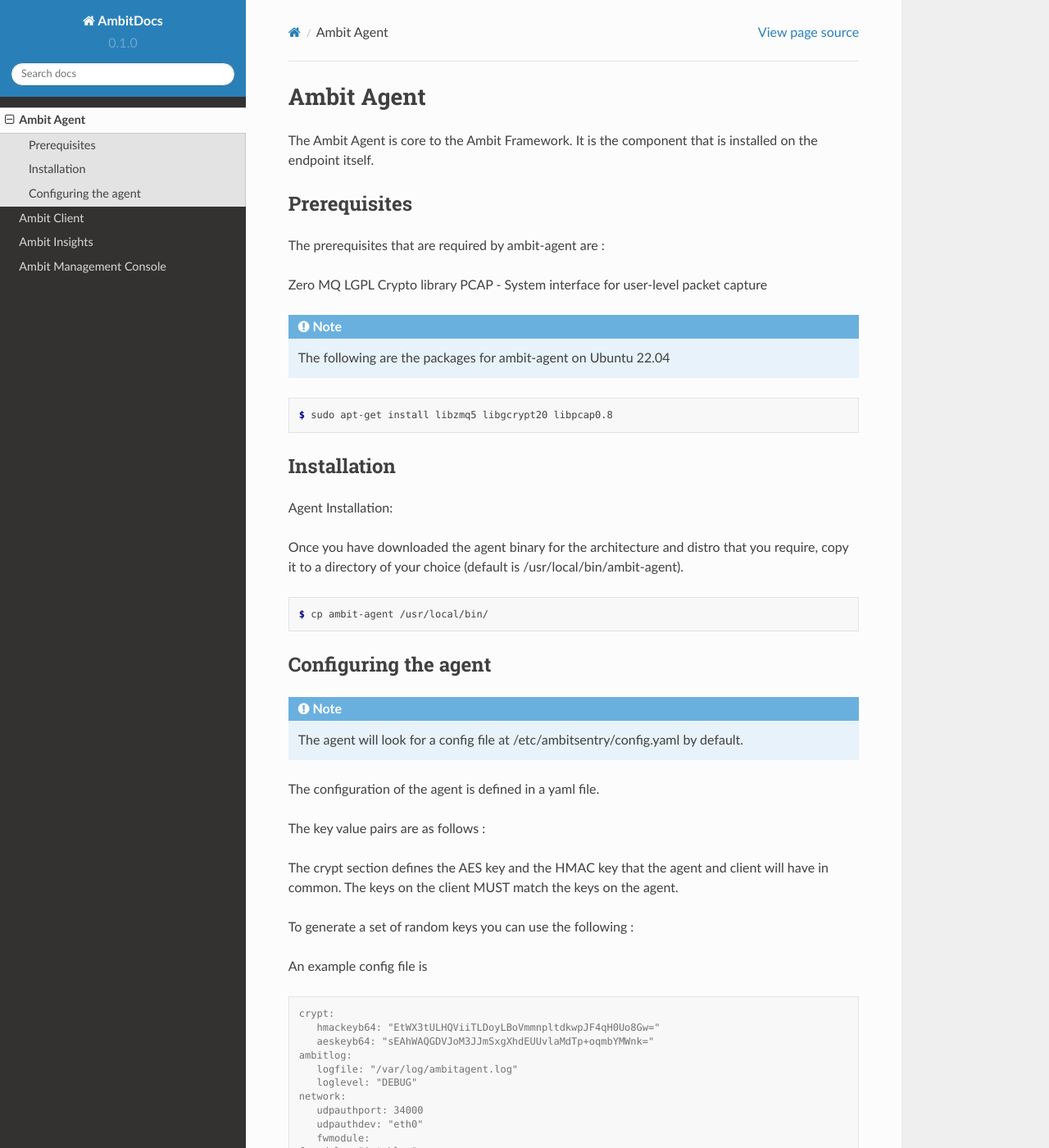
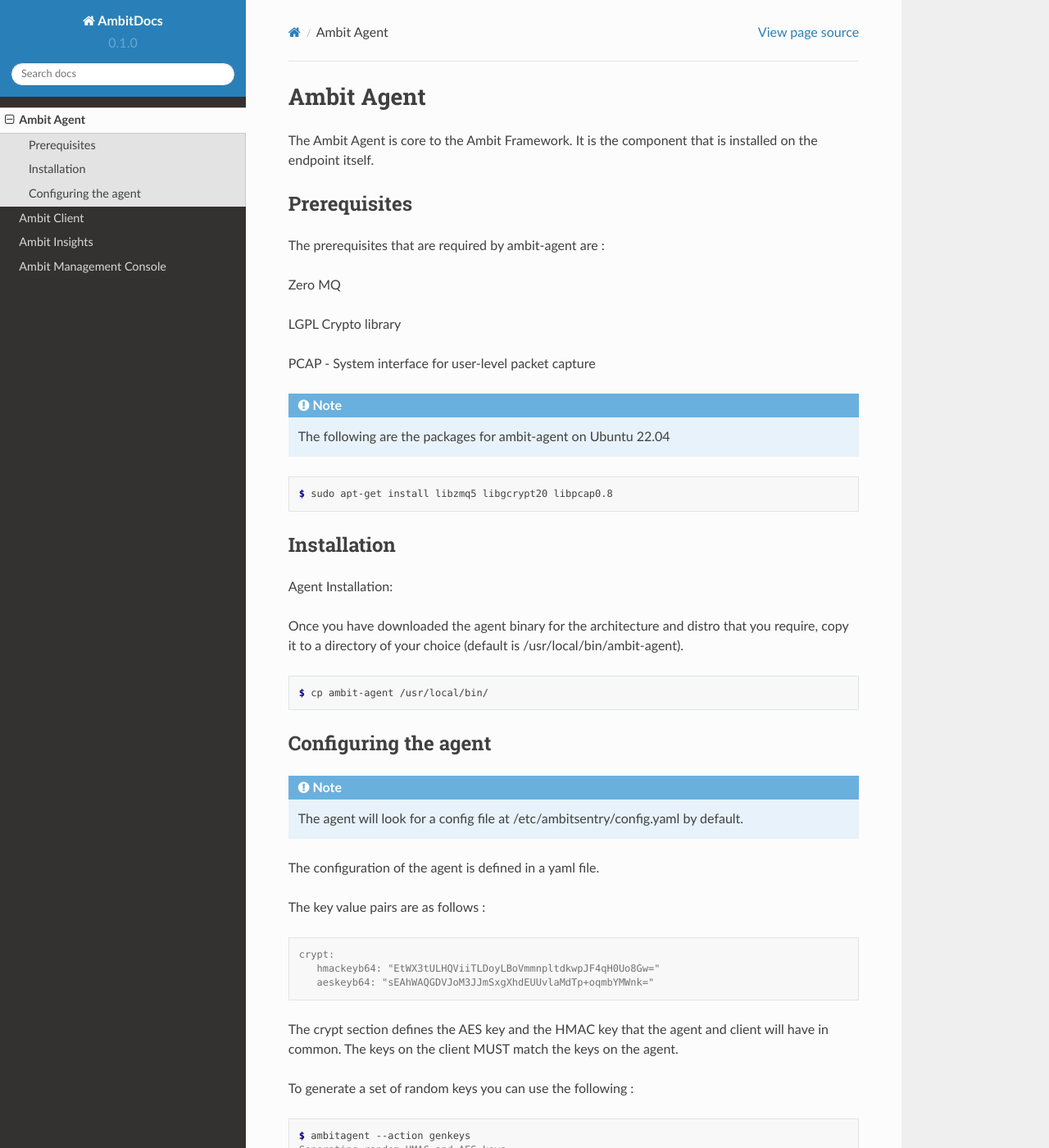
Before and after one commit to ambitbuild/ambitdocs, a Sphinx documentation site: the page built from docs/source/ambitagent.rst, in a window 1280 px wide and 1400 px high. Shown: the whole window at 82% size. Built offline with Sphinx 7.4.7 and the Read the Docs theme 2.0.0, drawn with Linux system fonts in a browser that asks for light colours; some of the changed text lies outside the part shown.

Commit message:
more updates

```diff
--- a/docs/source/ambitagent.rst
+++ b/docs/source/ambitagent.rst
@@ -13,7 +13,9 @@
 The prerequisites that are required by ambit-agent are :
 
 Zero MQ
+
 LGPL Crypto library
+
 PCAP - System interface for user-level packet capture
 
 .. note::
@@ -49,6 +51,7 @@
 The key value pairs are as follows :
 
 .. code-block:: console
+
    crypt:
       hmackeyb64: "EtWX3tULHQViiTLDoyLBoVmmnpltdkwpJF4qH0Uo8Gw="
       aeskeyb64: "sEAhWAQGDVJoM3JJmSxgXhdEUUvlaMdTp+oqmbYMWnk="
@@ -59,7 +62,8 @@
 To generate a set of random keys you can use the following :
 
 .. code-block:: console
-   ambitagent --action genkeys
+
+   $ ambitagent --action genkeys
    Generating random HMAC and AES keys...
 
    HMAC - 41jcSpTGAM90nsBgbSM4DsChpc/I40D1/PQM7J8NAGU=
```
